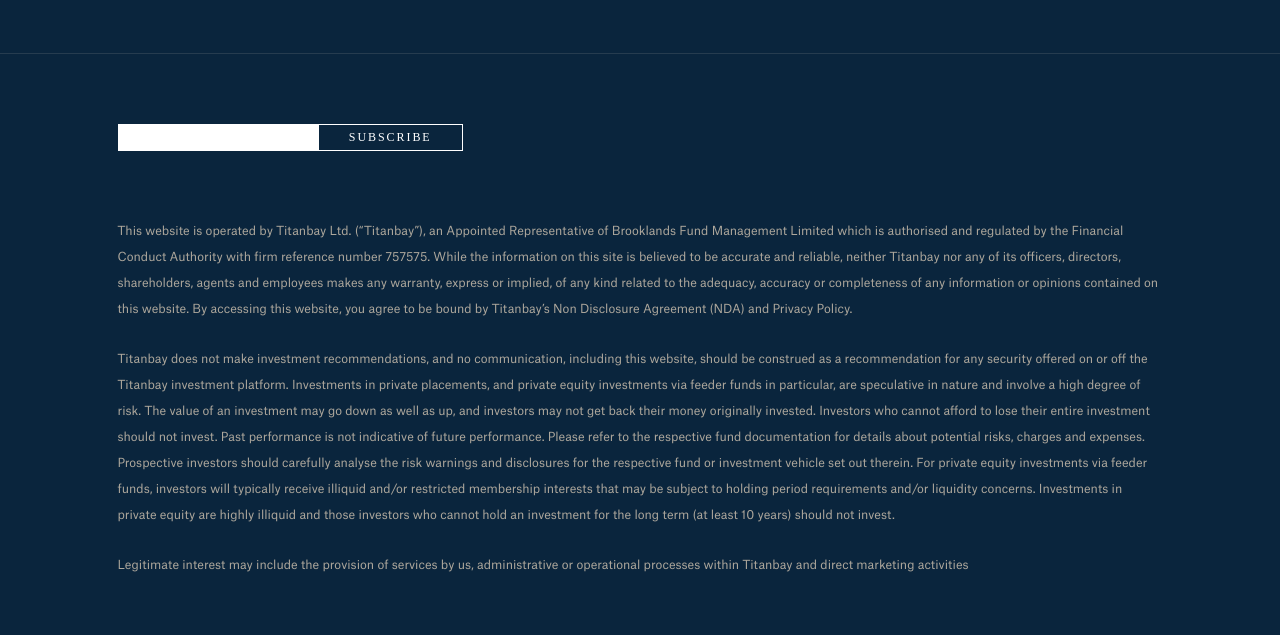
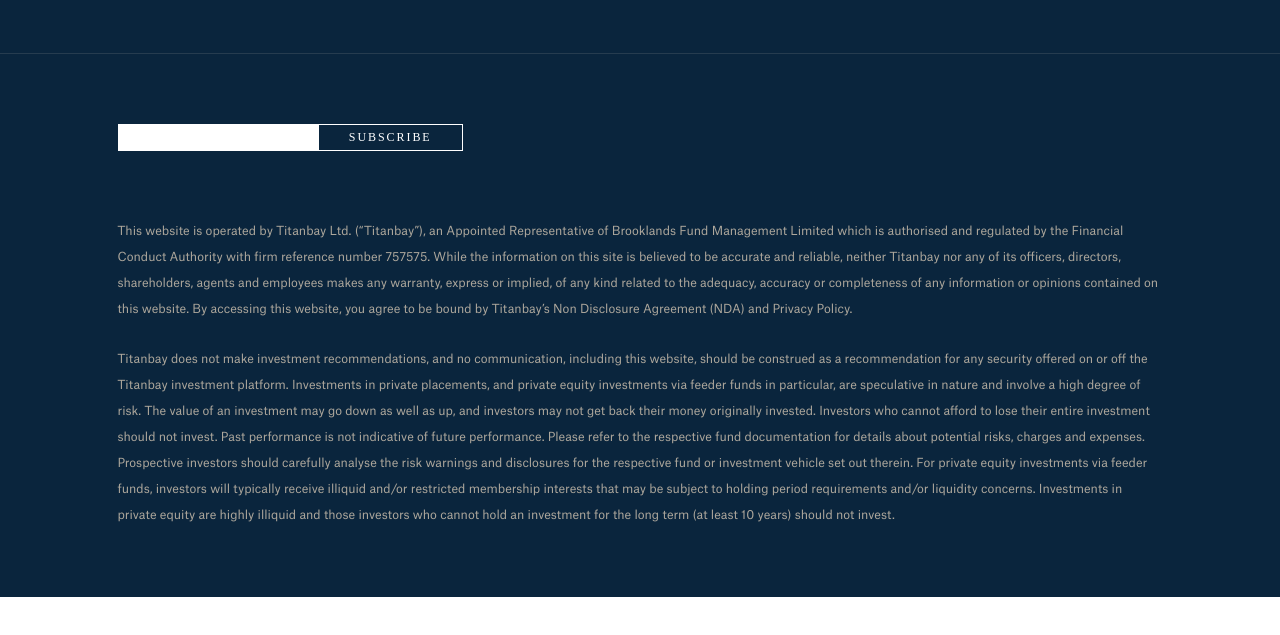
Before and after one commit to SUKHI-AATMA/titan-bay, a plain HTML site: page privacy-policy.html in a window 1280 px wide. Shown: the part 3169-3804 px from the top of the page. After the commit the page ends 3766 px from the top, so only its background shows below. Drawn offline with Linux system fonts and the light colour scheme; a small style sheet from the web is missing.

Commit message:
feedback done

```diff
--- a/privacy-policy.html
+++ b/privacy-policy.html
@@ -146,8 +146,7 @@
                 </div>
                 <div class="col">
                     <p>This website is operated by Titanbay Ltd. (“Titanbay”), an Appointed Representative of Brooklands Fund Management Limited which is authorised and regulated by the Financial Conduct Authority with firm reference number 757575. While the information on this site is believed to be accurate and reliable, neither Titanbay nor any of its officers, directors, shareholders, agents and employees makes any warranty, express or implied, of any kind related to the adequacy, accuracy or completeness of any information or opinions contained on this website. By accessing this website, you agree to be bound by Titanbay’s Non Disclosure Agreement (NDA) and Privacy Policy.</p>
-                    <p>Titanbay does not make investment recommendations, and no communication, including this website, should be construed as a recommendation for any security offered on or off the Titanbay investment platform. Investments in private placements, and private equity investments via feeder funds in particular, are speculative in nature and involve a high degree of risk. The value of an investment may go down as well as up, and investors may not get back their money originally invested. Investors who cannot afford to lose their entire investment should not invest. Past performance is not indicative of future performance. Please refer to the respective fund documentation for details about potential risks, charges and expenses. Prospective investors should carefully analyse the risk warnings and disclosures for the respective fund or investment vehicle set out therein. For private equity investments via feeder funds, investors will typically receive illiquid and/or restricted membership interests that may be subject to holding period requirements and/or liquidity concerns. Investments in private equity are highly illiquid and those investors who cannot hold an investment for the long term (at least 10 years) should not invest. </p>
-                    <p>Legitimate interest may include the provision of services by us, administrative or operational processes within Titanbay and direct marketing activities</p>
+                    <p>Titanbay does not make investment recommendations, and no communication, including this website, should be construed as a recommendation for any security offered on or off the Titanbay investment platform. Investments in private placements, and private equity investments via feeder funds in particular, are speculative in nature and involve a high degree of risk. The value of an investment may go down as well as up, and investors may not get back their money originally invested. Investors who cannot afford to lose their entire investment should not invest. Past performance is not indicative of future performance. Please refer to the respective fund documentation for details about potential risks, charges and expenses. Prospective investors should carefully analyse the risk warnings and disclosures for the respective fund or investment vehicle set out therein. For private equity investments via feeder funds, investors will typically receive illiquid and/or restricted membership interests that may be subject to holding period requirements and/or liquidity concerns. Investments in private equity are highly illiquid and those investors who cannot hold an investment for the long term (at least 10 years) should not invest.</p>
                 </div>
             </div>
         </div>
```
Also changed, not shown: how-it-works.html (+1 -1 lines), index.html (+3 -3 lines), terms-of-use.html (+1 -2 lines).
